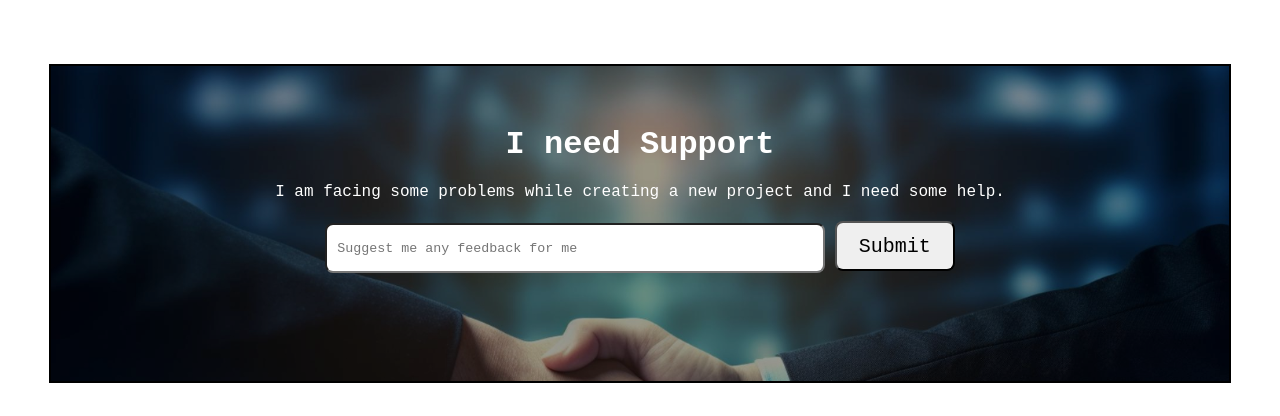
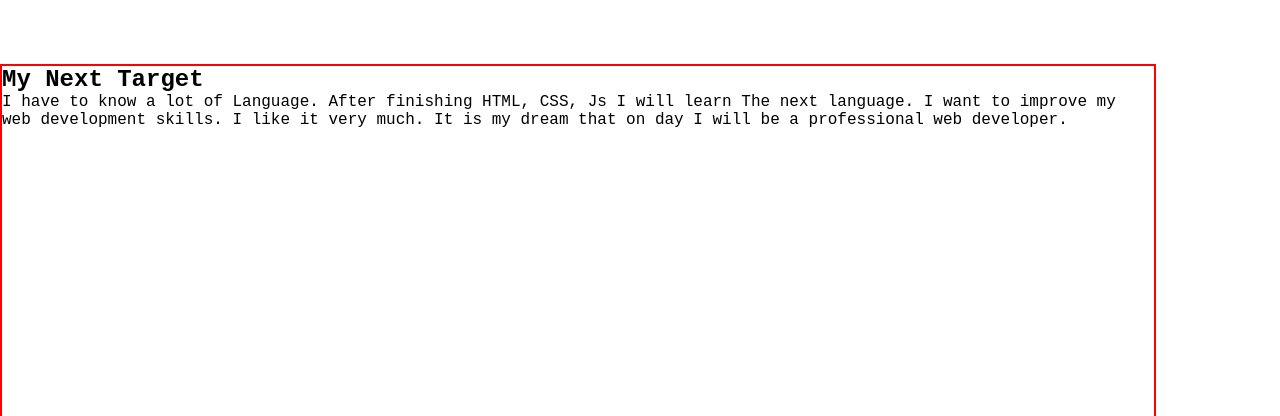
Before and after one commit to nuhidulislam/assignment-1, a plain HTML site: page index.html in a window 1280 px wide. Shown: the part 3260-3676 px from the top of the page. Drawn offline with Linux system fonts and the light colour scheme; a web font is replaced by a local one.

Commit message:
complete My next target heading

```diff
--- a/index.html
+++ b/index.html
@@ -163,6 +163,27 @@
 
         <!-- my-current-target-section end here -->
 
+
+        <!-- My next terget section start here-->
+
+        <section class="my-next-target-container">
+          <div class="my-next-target-heading">
+            <h1>My Next Target</h1>
+            <p>I have to know a lot of Language. After finishing HTML, CSS, Js I will learn The next language. I want to improve my web development skills. I like it very much. It is my dream that on day I will be a professional web developer. </p>
+          </div>
+
+
+
+
+
+
+
+
+        </section>
+
+
+        <!-- my next terget section end here -->
+
       <!-- headshake section start here  -->
       <section class="handshake-section-container">
         <div class="handshake-section">
--- a/style.css
+++ b/style.css
@@ -237,6 +237,15 @@ border-radius: 20px;
 
  /* my-current-target-section-style end here */
 
+
+ /* My next terget section style start here */
+.my-next-target-container{
+  width: 90%;
+  height: 1000px;
+  border: 2px solid red;
+}
+ /* my next terget section style end here */
+
 /* handshake-section-style-start-here  */
 .handshake-section-container{
   background-image: url(images/handshake.jpg);
```
